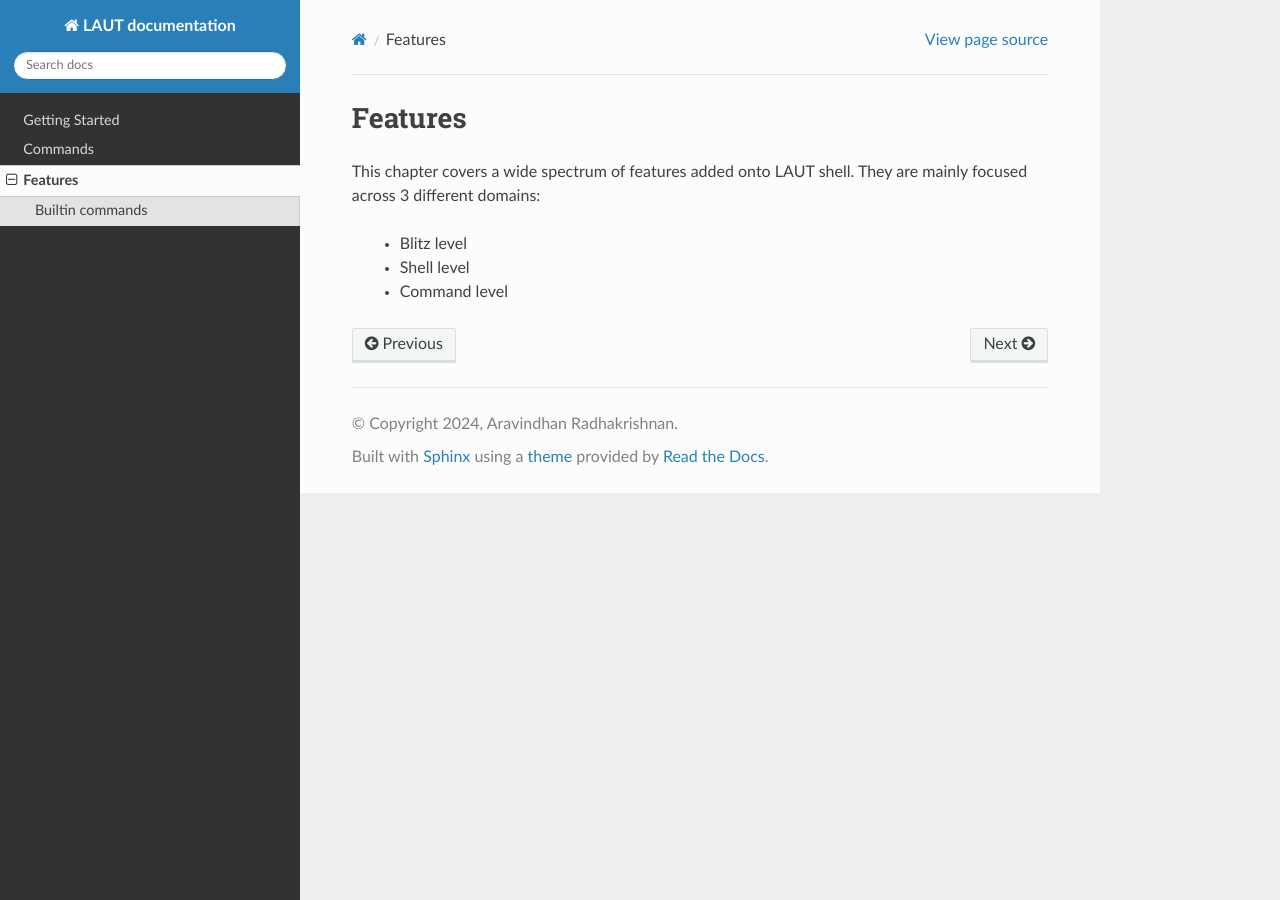
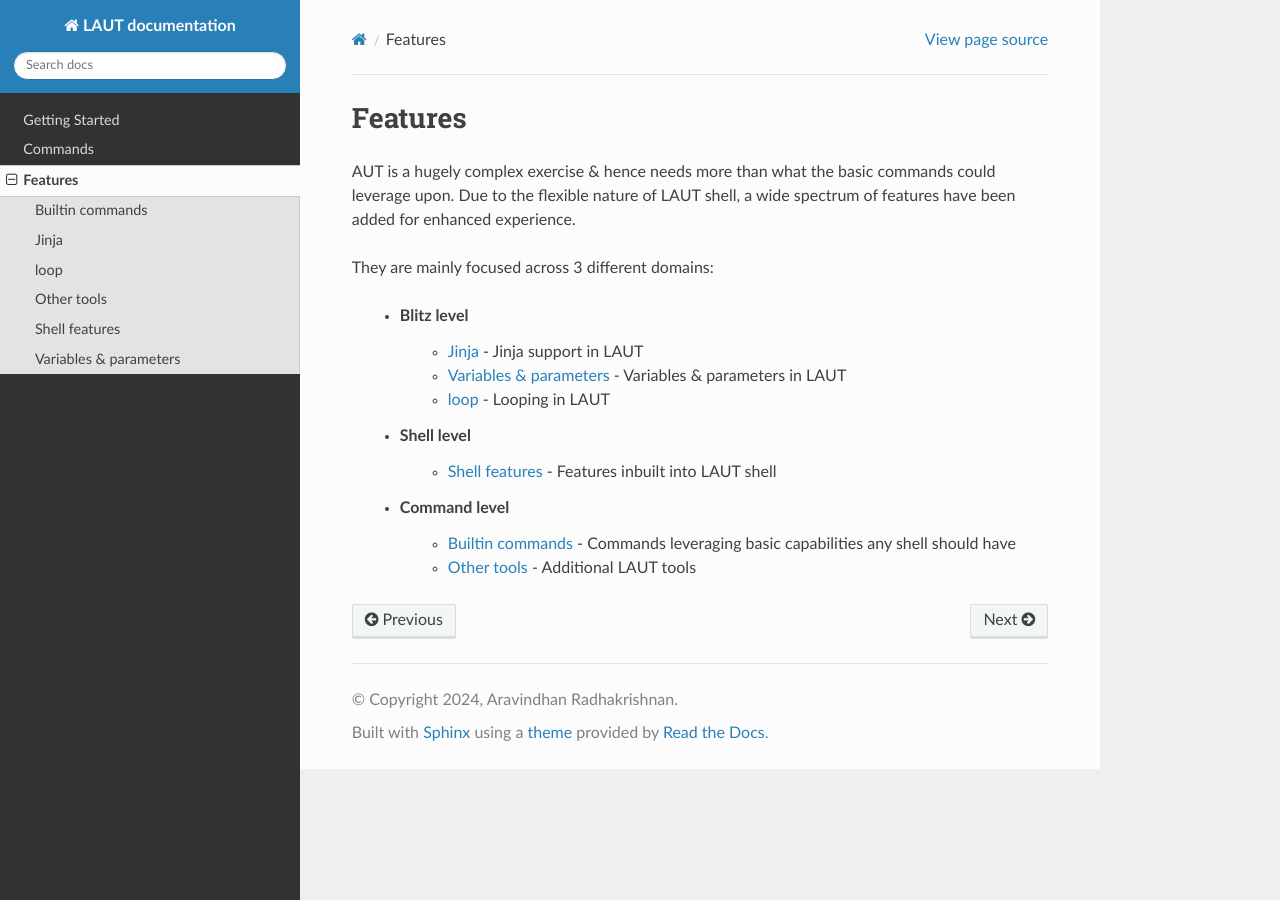
Before and after one commit to Sripadvallabh/laut-docs, a Sphinx documentation site: the page built from docs/source/features/index.rst, in a window 1280 px wide. Built offline with Sphinx 7.4.7 and the Read the Docs theme 2.0.0, drawn with Linux system fonts in a browser that asks for light colours.

Commit message:
Features 3

```diff
--- a/docs/source/commands/operators/api.rst
+++ b/docs/source/commands/operators/api.rst
@@ -1,2 +1,4 @@
 api
 ===
+
+Invokes Genie API and autogenerates pyATS blitz *'api'* action snippet.
--- a/docs/source/features/index.rst
+++ b/docs/source/features/index.rst
@@ -2,9 +2,26 @@ Features
 ========
 
 .. include:: summary.rst
+
+They are mainly focused across 3 different domains:
+
+   * Blitz level
+      * :doc:`jinja` - Jinja support in LAUT
+      * :doc:`varparam` - Variables & parameters in LAUT
+      * :doc:`loop` - Looping in LAUT
+   * Shell level
+      * :doc:`shell_features` - Features inbuilt into LAUT shell
+   * Command level
+      * :doc:`builtin_commands` - Commands leveraging basic capabilities any shell should have
+      * :doc:`other_tools` - Additional LAUT tools
 
 .. toctree::
    :maxdepth: 1
    :hidden:
 
    builtin_commands
+   jinja
+   loop
+   other_tools
+   shell_features
+   varparam
--- a/docs/source/features/jinja.rst
+++ b/docs/source/features/jinja.rst
@@ -0,0 +1,2 @@
+Jinja
+=====
--- a/docs/source/features/loop.rst
+++ b/docs/source/features/loop.rst
@@ -0,0 +1,2 @@
+loop
+===============
--- a/docs/source/features/other_tools.rst
+++ b/docs/source/features/other_tools.rst
@@ -0,0 +1,2 @@
+Other tools
+===========
--- a/docs/source/features/summary.rst
+++ b/docs/source/features/summary.rst
@@ -1,6 +1,3 @@
-This chapter covers a wide spectrum of features added onto LAUT shell.
-They are mainly focused across 3 different domains:
-
-   * Blitz level
-   * Shell level
-   * Command level
+AUT is a hugely complex exercise & hence needs more than what the basic
+commands could leverage upon. Due to the flexible nature of LAUT shell,
+a wide spectrum of features have been added for enhanced experience.
--- /dev/null
+++ b/docs/source/features/varparam.rst
@@ -0,0 +1,2 @@
+Variables & parameters
+======================
```
Also changed, not shown: docs/source/features/shell_features.rst (+11 -0 lines), docs/source/overview/basics.rst (+0 -8 lines).
